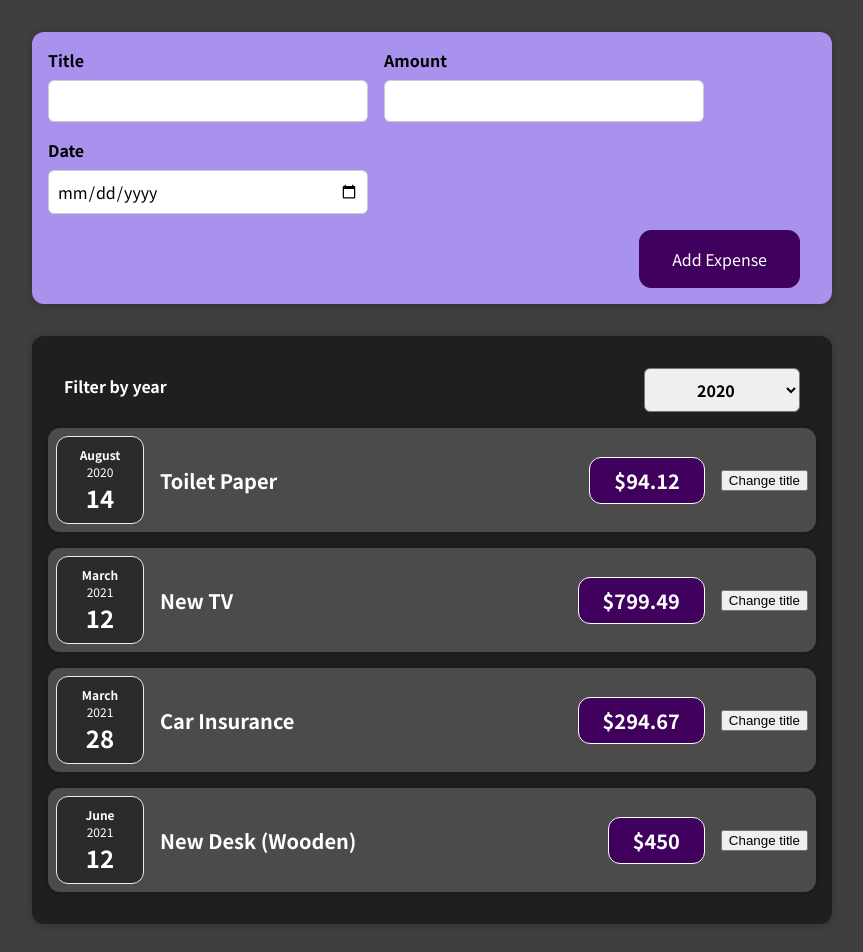
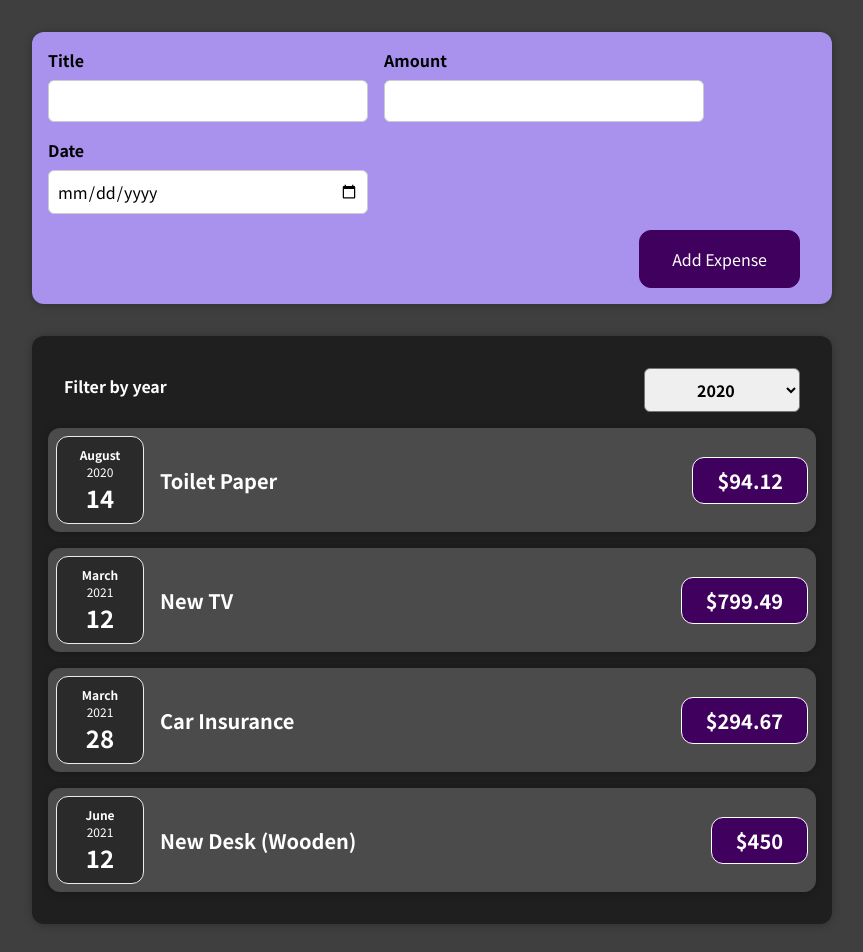
Before and after one commit to GalliStefano/react-complete-guide, a React (Create React App) app: page / in a window 1280 px wide. Shown: the top 952 px of the page, without its empty margins (208-1071 px from the left). Built offline with nearby package versions, Linux system fonts and the light colour scheme.

Commit message:
compito wip

```diff
--- a/src/App.js
+++ b/src/App.js
@@ -1,15 +1,20 @@
 import Expenses from "./components/Expenses/Expenses";
 import NewExpense from "./components/NewExpense/NewExpense";
+import {useState} from "react";
 
-const App = () => {
-  const expenses = [
+const DUMMY_EXPENSES = [
   {
     id: 'e1',
     title: 'Toilet Paper',
     amount: 94.12,
     date: new Date(2020, 7, 14),
   },
-    { id: 'e2', title: 'New TV', amount: 799.49, date: new Date(2021, 2, 12) },
+  {
+    id: 'e2',
+    title: 'New TV',
+    amount: 799.49,
+    date: new Date(2021, 2, 12),
+  },
   {
     id: 'e3',
     title: 'Car Insurance',
@@ -24,10 +29,12 @@ const App = () => {
   }
 ];
 
+const App = () => {
+
+  const [expenses, setExpenses] = useState(DUMMY_EXPENSES);
+
   const expenseHandler = expense => {
-    console.log('In app.js')
-    console.log(expense)
-
+    setExpenses(prevExpenses => [expense, ...prevExpenses])
   }
 
   return (
--- a/src/components/Expenses/ExpenseItem.js
+++ b/src/components/Expenses/ExpenseItem.js
@@ -1,22 +1,14 @@
 import ExpenseDate from './ExpenseDate';
 import Card from "../UI/Card";
 import './ExpenseItem.css';
-import {useState} from "react";
 
 const ExpenseItem = (props) => {
-  const [title, setTitle] = useState(props.title)
-
-  const clickHandler = () => {
-    setTitle('Updated!!');
-    console.log('clicked!!');
-  }
   return (
     <Card className='expense-item'>
       <ExpenseDate date={props.date} />
       <div className='expense-item__description'>
-        <h2>{title}</h2>
+        <h2>{props.title}</h2>
         <div className='expense-item__price'>${props.amount}</div>
-        <button onClick={clickHandler}>Change title</button>
       </div>
     </Card>
   );
--- a/src/components/Expenses/Expenses.js
+++ b/src/components/Expenses/Expenses.js
@@ -1,41 +1,36 @@
 import ExpenseItem from "./ExpenseItem";
 import './Expenses.css'
 import Card from "../UI/Card";
-import ExpensesFilter from "../ExpensesFilter/ExpensesFilter";
+import ExpensesFilter from "./ExpensesFilter";
 import {useState} from "react";
 
 
 const Expenses = (props) => {
 
     const [filteredYear, setFilteredYear] = useState('2020');
+    const [items, setItems] = useState(props.items)
 
     const filterChangeHandler = selectedYear => {
         setFilteredYear(selectedYear);
+
+        const filtered_expence = items.filter(item => item.date.getFullYear() === parseInt(selectedYear));
+
+        console.log(filtered_expence)
+
+        setItems(filtered_expence)
     }
 
     return (
         <Card className="expenses">
-            <ExpensesFilter selected={filteredYear} onChangeFilter={filterChangeHandler}></ExpensesFilter>
-            <ExpenseItem
-                title={props.items[0].title}
-                amount={props.items[0].amount}
-                date={props.items[0].date}
-            />
-            <ExpenseItem
-                title={props.items[1].title}
-                amount={props.items[1].amount}
-                date={props.items[1].date}
-            />
-            <ExpenseItem
-                title={props.items[2].title}
-                amount={props.items[2].amount}
-                date={props.items[2].date}
-            />
-            <ExpenseItem
-                title={props.items[3].title}
-                amount={props.items[3].amount}
-                date={props.items[3].date}
-            />
+            <ExpensesFilter selected={filteredYear} onChangeFilter={filterChangeHandler} />
+            {items.map(expense => (
+                <ExpenseItem
+                    key={expense.id}
+                    title={expense.title}
+                    amount={expense.amount}
+                    date={expense.date}
+                />
+              ))}
         </Card>
     )
 }
--- /dev/null
+++ b/src/components/Expenses/ExpensesFilter.js
@@ -0,0 +1,25 @@
+import React from 'react';
+
+import './ExpensesFilter.css';
+
+const ExpensesFilter = (props) => {
+  const dropdownChangeHandler = (event) => {
+    props.onChangeFilter(event.target.value);
+  };
+
+  return (
+    <div className='expenses-filter'>
+      <div className='expenses-filter__control'>
+        <label>Filter by year</label>
+        <select value={props.selected} onChange={dropdownChangeHandler}>
+          <option value='2022'>2022</option>
+          <option value='2021'>2021</option>
+          <option value='2020'>2020</option>
+          <option value='2019'>2019</option>
+        </select>
+      </div>
+    </div>
+		);
+};
+
+export default ExpensesFilter;
--- a/src/components/ExpensesFilter/ExpensesFilter.js
+++ /dev/null
@@ -1,24 +0,0 @@
-import './ExpensesFilter.css';
-
-const ExpensesFilter = (props) => {
-
-	const dropdownChangeHandler = (event) => {
-		props.onChangeFilter(event.target.value)
-	}
-
-	return (
-		<div className='expenses-filter'>
-			<div className='expenses-filter__control'>
-				<label>Filter by year</label>
-				<select value={props.selected} onChange={dropdownChangeHandler}>
-					<option value='2022'>2022</option>
-					<option value='2021'>2021</option>
-					<option value='2020'>2020</option>
-					<option value='2019'>2019</option>
-				</select>
-			</div>
-		</div>
-		);
-};
-
-export default ExpensesFilter;
```
Also changed, not shown: src/components/Expenses/ExpensesFilter.css (renamed from src/components/ExpensesFilter/ExpensesFilter.css). Lines whose indentation alone changed are shown as unchanged.
